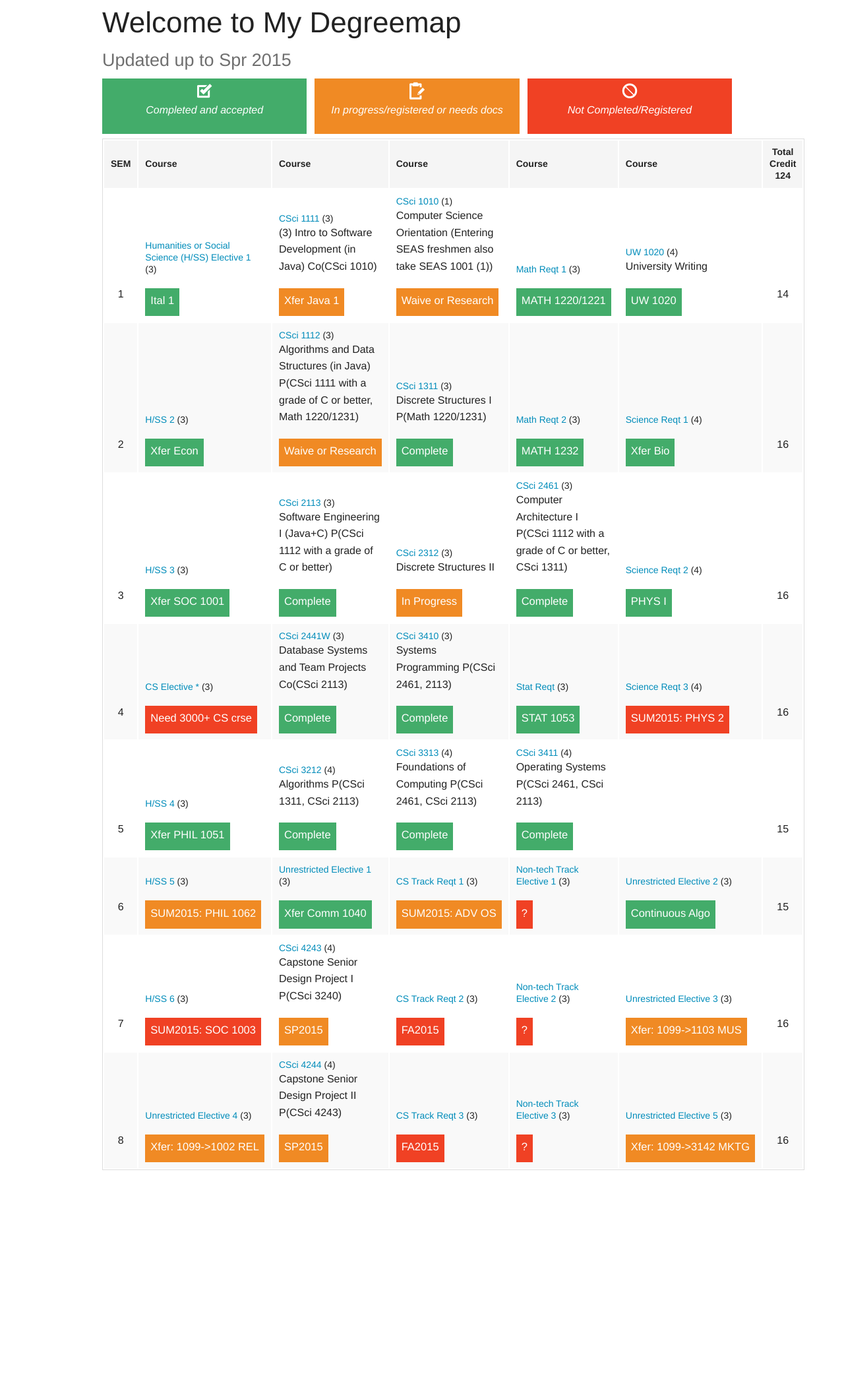
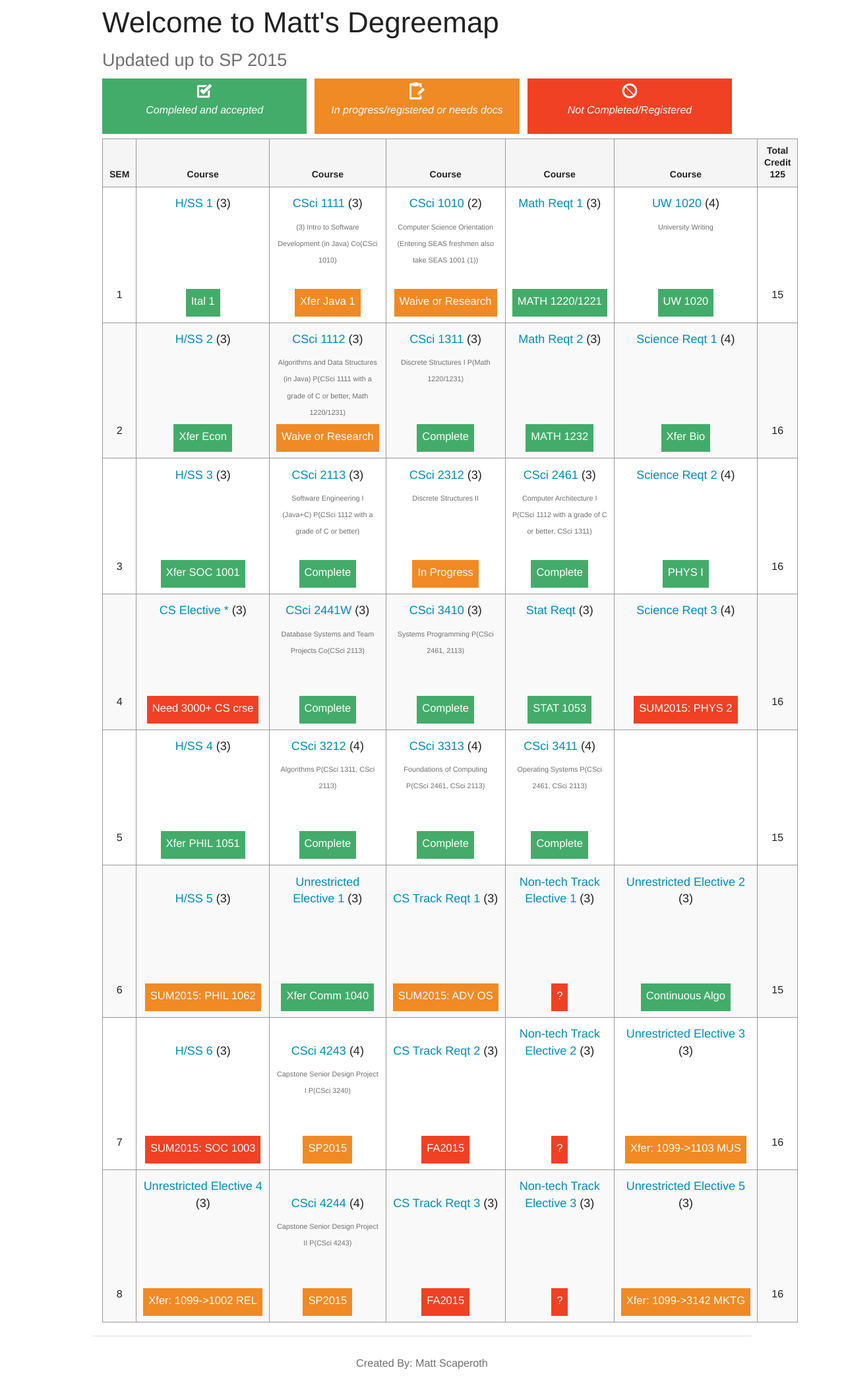
Before and after one commit to scaperoth/degreemap, a PHP site: page / in a window 1280 px wide. Shown: the whole page at 66% size. Before the commit the page ends 1774 px from the top, so only its background shows below. Run offline with PHP 8.4, Linux system fonts and the light colour scheme.

Commit message:
fixed styling

```diff
--- a/degreedata.php
+++ b/degreedata.php
@@ -1,12 +1,13 @@
 <?php
-
+$student_fname = "Matt";
+$student_lname = "Scaperoth";
 $max_courses = 0;
 $total_credits = 0;
 
 //array indexed by semester number
 $degreedata = array(
 	1 => array(
-		"Humanities or Social Science (H/SS) Elective 1" => array(
+		"H/SS 1" => array(
 			"credits"=>3,
 			"description"=>"",
 			"link"=> "http://www.cs.gwu.edu/academics/undergraduate_programs/bs/elective",
@@ -22,7 +23,7 @@ $degreedata = array(
 			"label-message"=>"Xfer Java 1",
 			),
 		"CSci 1010"=> array(
-			"credits"=>1,
+			"credits"=>2,
 			"description"=>"Computer Science Orientation (Entering SEAS freshmen also take SEAS 1001 (1))",
 			"link"=> "http://bulletin.gwu.edu/engineering-applied-science/computer-science/#coursestext",
 			"label-color"=>"warning",
@@ -211,7 +212,7 @@ $degreedata = array(
 		"description"=>"",
 		"link"=> "http://www.cs.gwu.edu/academics/undergraduate_programs/non-tech",
 		"label-color"=>"alert",
-		"label-message"=>"?",
+		"label-message"=>"? ",
 		),
 	"Unrestricted Elective 2"=> array(
 		"credits"=>3,
@@ -248,7 +249,7 @@ $degreedata = array(
 		"description"=>"",
 		"link"=> "http://www.cs.gwu.edu/academics/undergraduate_programs/non-tech",
 		"label-color"=>"alert",
-		"label-message"=>"?",
+		"label-message"=>"? ",
 		),
 	"Unrestricted Elective 3"=> array(
 		"credits"=>3,
@@ -285,7 +286,7 @@ $degreedata = array(
 		"description"=>"",
 		"link"=> "http://www.cs.gwu.edu/academics/undergraduate_programs/non-tech",
 		"label-color"=>"alert",
-		"label-message"=>"?",
+		"label-message"=>"? ",
 		),
 	"Unrestricted Elective 5"=> array(
 		"credits"=>3,
@@ -310,5 +311,16 @@ foreach ($degreedata as $key=>$value){
 	}
 }
 
+/**
+  test
+  <?php if($innervalue['description'] !== ""):?>
+  <span data-tooltip aria-haspopup="true" class="has-tip" title="<?php echo $innervalue['description']; ?>">
+						<?php echo $innerkey; ?>
+													</span>
+												<?php else: ?>
+													<?php echo $innerkey; ?>
+												<?php endif; ?>
+ */
+
 
 ?>
--- a/index.php
+++ b/index.php
@@ -6,7 +6,7 @@
 <head>
 	<meta charset="utf-8" />
 	<meta name="viewport" content="width=device-width, initial-scale=1.0" />
-	<title>Matt's DegreeMap | Welcome</title>
+	<title><?php echo $student_fname;?>'s DegreeMap | Welcome</title>
 	<link rel="stylesheet" href="css/foundation.css" />
 	<link rel="stylesheet" href="css/foundation-icons.css" />
 	<script src="js/vendor/modernizr.js"></script>
@@ -24,18 +24,43 @@
 			font-size:1.5em;
 			color:#fefefe;
 		}
+		table{
+			border-collapse: collapse;
+		}
 
-		table td{
-			vertical-align: bottom;
+		table thead tr th, table tbody tr td{
+			text-align:center;
+			vertical-align:bottom;
 		}
+
+		table, th, td {
+			border: 1px solid #999;
+		}
+
+		.cell_head{
+			height:30px;
+		}
+		.cell_body{
+			height:100px;
+		}
+
+		h3 small a{
+			line-height: 60%;
+		}
+
+		footer{
+			padding-bottom:30px;
+		}
+
+
 	</style>
 </head>
 <body>
 
 	<div class="row">
 		<div class="medium-12 columns">
-			<h1>Welcome to My Degreemap</h1>
-			<h3 class="subheader">Updated up to Spr 2015</h3>
+			<h1>Welcome to <?php echo $student_fname;?>'s Degreemap</h1>
+			<h3 class="subheader">Updated up to SP 2015</h3>
 		</div>
 	</div>
 
@@ -87,15 +112,19 @@
 								<p align="center"><?php echo $key; ?></p>
 							</td>
 							<?php foreach($value as $innerkey => $innervalue): ?>
-								<td>
-									<a target="blank" href="<?php echo $innervalue['link']; ?>">
-										<?php echo $innerkey; ?>
-									</a>
-									(<?php echo $innervalue['credits']; ?>)
-									<p>
-										<?php echo $innervalue['description']; ?>
-									</p>
-									<div class="<?php echo $innervalue['label-color']; ?> label ">
+								<td align="center">
+									<h5>
+										<a class="cell_head" target="blank" href="<?php echo $innervalue['link']; ?>">
+											<?php echo $innerkey; ?>
+										</a>
+										(<?php echo $innervalue['credits']; ?>)
+									</h5>
+									<h5 class="subheader cell_body">
+										<small>
+											<?php echo $innervalue['description']; ?>
+										</small>
+									</h5>
+									<div class="cell_footer <?php echo $innervalue['label-color']; ?> label " >
 										<h4>
 											<?php echo $innervalue['label-message']; ?>
 										</h4>
@@ -127,5 +156,14 @@
 		<script>
 			$(document).foundation();
 		</script>
+		<hr/>
+		<footer>
+			<h3 class="subheader text-center">
+				<small>
+					Created By: <span><?php echo $student_fname. " " . $student_lname; ?></span>
+				</small>
+			</h3>
+		</footer>
+
 	</body>
 	</html>
```
